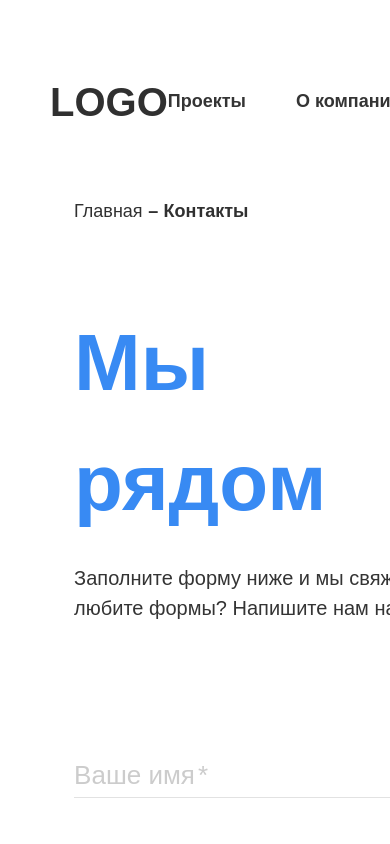
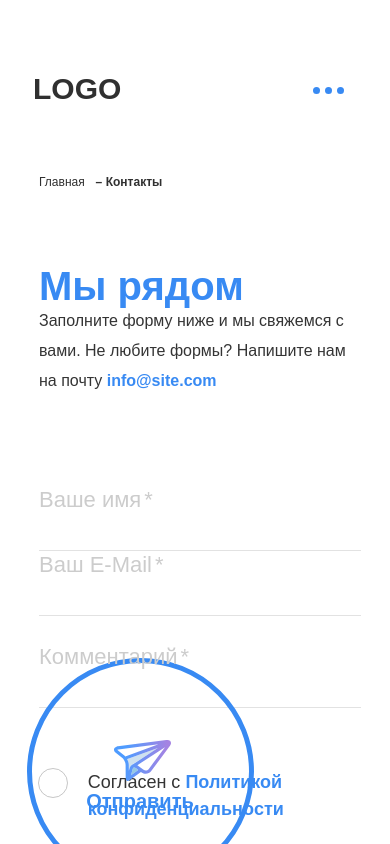
Before and after one commit to polechkapo/test_toimi, a React (Create React App) app: page / in a window 390 px wide. Built offline with nearby package versions, Linux system fonts and the light colour scheme.

Commit message:
mobile done

```diff
--- a/src/components/FormPage/Footer/Footer.jsx
+++ b/src/components/FormPage/Footer/Footer.jsx
@@ -26,7 +26,7 @@ function Footer(props) {
             <li className='footer__items'>Контакты</li>
          </ul>
          </div>
-         <div>
+         <div className='footer__list-contacts-wrapper'>
             <h3 className='footer__subtitle footer__subtitle-contacts'>Контакты</h3>
          <ul className='footer__list'>
             <li className='footer__items'>Скачать презентацию</li>
--- a/src/components/FormPage/Header/Header.jsx
+++ b/src/components/FormPage/Header/Header.jsx
@@ -1,21 +1,27 @@
-import React from 'react';
+import React, { useState } from 'react';
 import '../../../styles/components/header.scss'
+import toggleBtn from '../../../img/toggle-close.svg'
 
 function Header() {
+
+   const [toggle, setToggle] = useState(false)
    return (
       <div className='header'>
         <h1 className='header__title'>Logo</h1>
-        <ul className='header__list'>
+        <button className='header__toggle' onClick={() => setToggle(!toggle)}><img src={toggleBtn} alt="toggle" /></button>
+        <div className={toggle ? 'header__list-wrapper-opened': 'header__list-wrapper'}>
+        <ul className={toggle?'header__list header__list-info-opened' : 'header__list header__list-info'}>
          <li className='header__items'>Проекты</li>
          <li className='header__items'>О компании</li>
          <li className='header__items header__items-contacts'>Контакты</li>
         </ul>
-        <div className='header__right'>
-         <ul className='header__list header__list-lang'>
+        <div className={toggle ? 'header__right-opened': 'header__right'}>
+         <ul className={toggle? 'header__list header__list-lang-opened': 'header__list header__list-lang'}>
             <li className='header__items-lang header__items-lang-ru'>RU</li>
             <li className='header__items-lang header__items-lang-eng'>EN</li>
          </ul>
          <button className='header__button'>Начать проект</button>
+        </div>
         </div>
       </div>
    );
--- a/src/styles/components/content.scss
+++ b/src/styles/components/content.scss
@@ -278,6 +278,53 @@
   }
 }
 
+@media (max-width: 921px) {
+  .content {
+    margin-left: 10%;
+    &__items {
+      font-size: 12px;
+      line-height: 14px;
+    }
+    &__title {
+      font-size: 40px;
+      line-height: 40px;
+      margin-top: 57px;
+    }
+    &__description {
+      font-size: 16px;
+      line-height: 30px;
+      width: 318px;
+    }
+    &__form-inputs {
+      flex-direction: column;
+    }
+    &__form-name {
+      width: 322px;
+    }
+
+    &__form-name-p {
+      font-size: 22px;
+      line-height: 26px;
+    }
+
+    &__form-checkbox-input::before {
+      height: 30px;
+      width: 30px;
+      left: -6px;
+    }
+
+    &__form-button {
+      position: absolute;
+      top: 78%;
+      right: 35%;
+    }
+
+    &__form-checkbox-input::after {
+      left: 35%;
+    }
+  }
+}
+
 .submited::after {
   transition: 0.8s ease !important;
   top: -5% !important;
--- a/src/styles/components/footer.scss
+++ b/src/styles/components/footer.scss
@@ -4,9 +4,8 @@
   background-size: cover;
   &__top {
     display: flex;
-    padding-left: 18%;
+    padding-left: 11%;
     padding-right: 18%;
-    width: 100%;
   }
   &__list {
     list-style-type: none;
@@ -29,6 +28,7 @@
     width: 100%;
     padding-left: 18%;
     padding-right: 18%;
+    margin-bottom: 20px;
   }
   &__list-contacts {
     list-style-type: none;
@@ -118,7 +118,7 @@
   .footer {
     &__top {
       flex-direction: column;
-      padding-left: 40px;
+      padding-left: 174px;
     }
     &__lists {
       margin-left: 0;
@@ -132,6 +132,54 @@
     &__bottom {
       padding-left: 40px;
       padding-right: 147px;
+      margin-bottom: 26px;
+    }
+
+    &__list-contacts {
+      padding-left: 58px;
     }
   }
 }
+
+@media (max-width: 921px) {
+  .footer {
+    &__list {
+      flex-direction: column;
+    }
+    &__top {
+      flex-direction: column;
+    }
+    &__bottom {
+      flex-direction: column;
+    }
+    &__list-company {
+      margin: 0;
+    }
+    &__lists {
+      margin-left: 0;
+      flex-direction: column;
+    }
+    &__top {
+      padding-left: 0;
+    }
+    &__subtitle::after {
+      left: 58%;
+    }
+    &__subtitle-services {
+      width: 178px;
+    }
+    &__list-contacts-wrapper {
+      position: relative;
+    }
+    &__list-contacts {
+      position: absolute;
+      top: 154%;
+      left: 40%;
+    }
+    &__bottom {
+      padding-left: 12%;
+      gap: 10px;
+      margin-bottom: 21px;
+    }
+  }
+}
--- a/src/styles/components/header.scss
+++ b/src/styles/components/header.scss
@@ -4,7 +4,6 @@
   margin-right: 88px;
   margin-top: 50px;
   align-items: center;
-  justify-content: space-between;
 
   &__title {
     font-weight: 800;
@@ -116,16 +115,120 @@
       left: 99%;
     }
   }
+  &__list-wrapper {
+    display: flex;
+    margin-left: 36%;
+    margin-left: 32%;
+    gap: 486px;
+  }
+  &__toggle {
+    display: none;
+  }
+}
 
-  @media (min-width: 922px) and (max-width: 1718px) {
-    &__list {
+@media (min-width: 922px) and (max-width: 1718px) {
+  .header {
+    justify-content: space-between;
+    &__list-info {
       display: none;
     }
+
+    &__button {
+      white-space: nowrap;
+    }
     &__button::before {
-      top: 20%;
+      top: 36%;
     }
     &__button::after {
-        top: -70%;
+      top: -7%;
+    }
+
+    &__header__list-lang {
+      display: flex;
+    }
+
+    &__list-wrapper {
+      margin-left: 0;
     }
   }
 }
+
+@media (max-width: 921px) {
+  .header {
+    &__title {
+      font-size: 30px;
+      line-height: 38px;
+    }
+    margin-left: 33px;
+    margin-right: 40px;
+    position: relative;
+    &__list-wrapper {
+      display: none;
+    }
+
+    &__toggle {
+      background-color: transparent;
+      border: none;
+      margin-left: auto;
+      display: block;
+    }
+
+    &__list-info {
+      display: none;
+    }
+
+    &__list-wrapper-opened {
+      display: flex;
+      flex-direction: column;
+      position: absolute;
+      top: 89px;
+      background-color: var(--basic-white);
+      width: 120%;
+      z-index: 10;
+      padding-left: 40px;
+      left: -40px;
+    }
+
+    &__list-info-opened {
+      flex-direction: column;
+      margin-bottom: 30px;
+    }
+    &__right-opened {
+      flex-direction: column;
+    }
+    &__list-lang-opened {
+      flex-direction: column;
+      gap: 50px;
+      margin-bottom: 50px;
+    }
+
+    &__right-opened {
+      flex-direction: column;
+      margin-bottom: 44px;
+    }
+
+    &__button::after {
+      width: 0;
+      height: 0;
+    }
+
+    &__button::before {
+      width: 0;
+      height: 0;
+    }
+
+    &__items-contacts::after {
+      width: 0;
+      height: 0;
+    }
+
+    &__items-lang-ru::after {
+      width: 0;
+      height: 0;
+    }
+
+    &__button {
+      padding: 0;
+    }
+  }
+}
--- a/src/styles/global/base.scss
+++ b/src/styles/global/base.scss
@@ -29,6 +29,10 @@ input {
 
 button {
   cursor: pointer;
+}
+
+p {
+  margin: 0;
 }
 
 html {
```
Also changed, not shown: src/img/toggle-close.svg (added).
